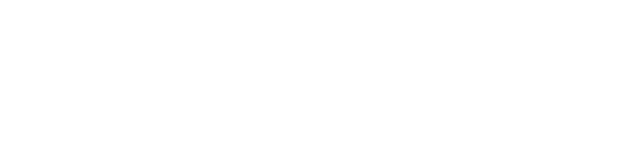
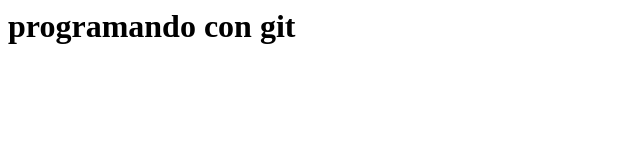
Before and after one commit to Daniel86P/proyecto1, a plain HTML site: page index.html in a window 1280 px wide. Shown: the whole page, without its empty margins (0-640 px from the left). Drawn offline with Linux system fonts and the light colour scheme.

Commit message:
cambie una linea

```diff
--- a/index.html
+++ b/index.html
@@ -2,4 +2,7 @@
 <head>
 <title> bienvenidos</title>
 </head>
+<body>
+<h1> programando con git</h1>
+</body>
 </html>
```
